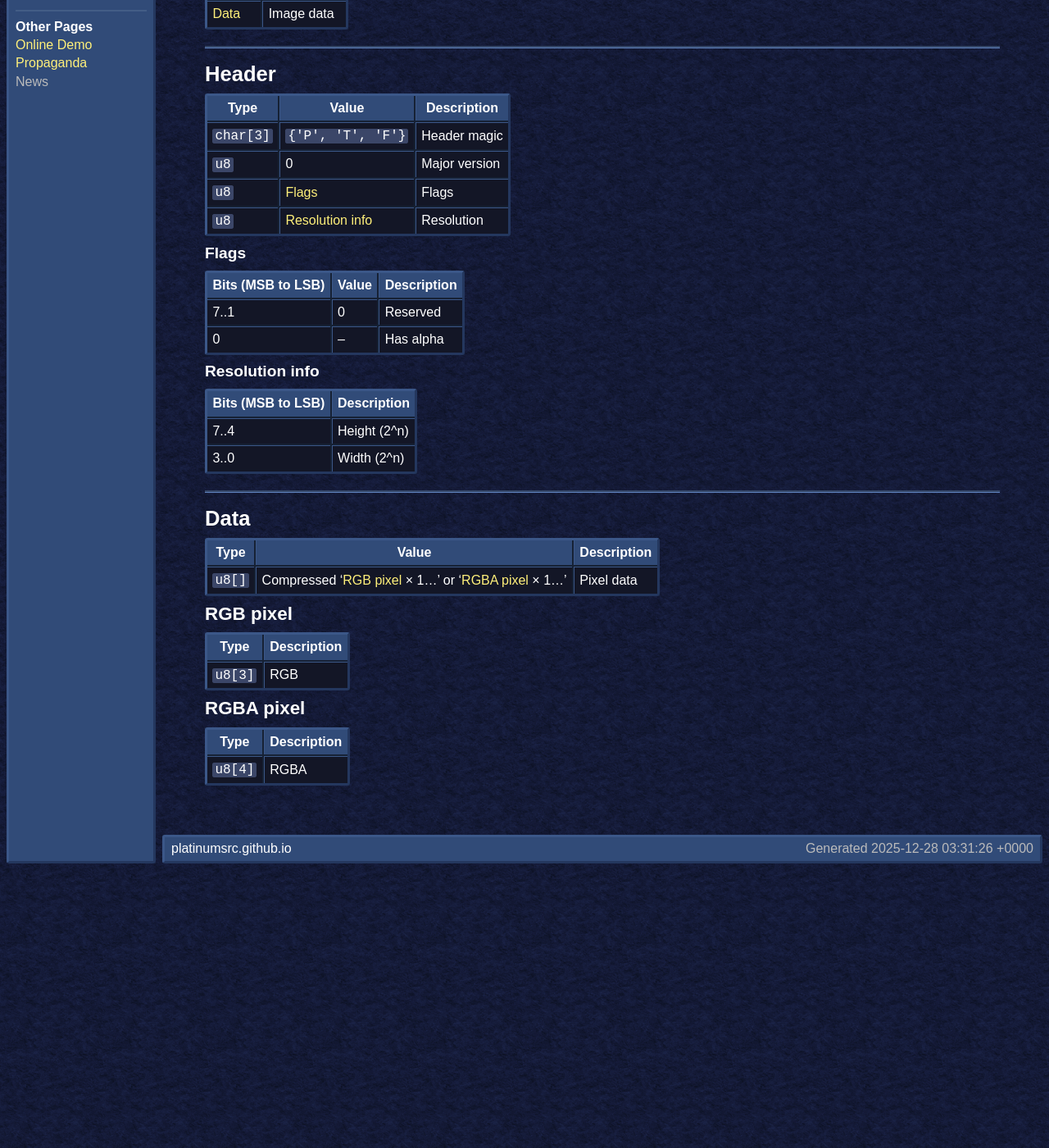
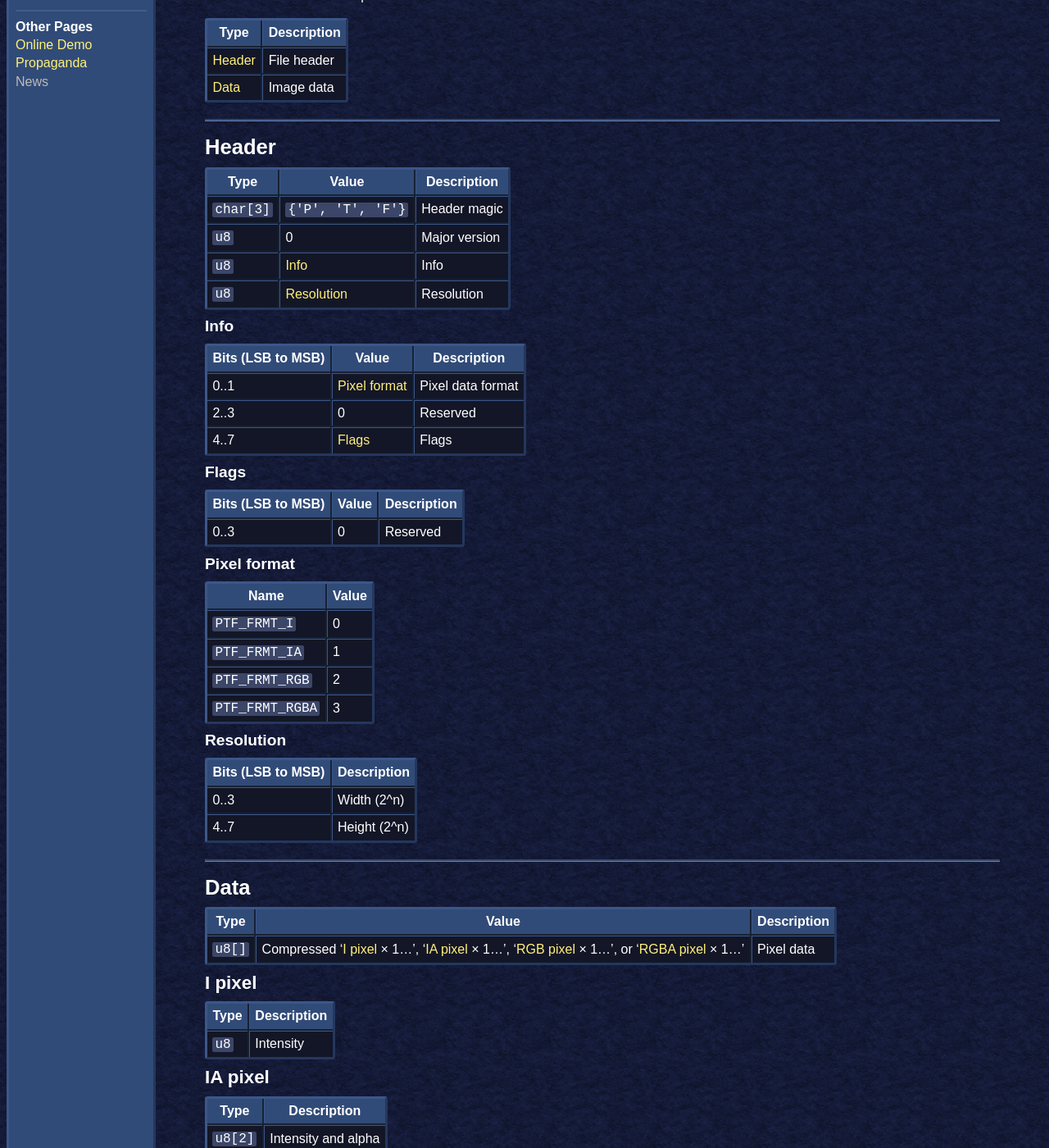
Before and after one commit to PlatinumSrc/platinumsrc.github.io, a Jekyll site: the page built from docs/formats/ptf/index.md, in a window 1280 px wide and 1400 px high, scrolled down 573 px. Shown: the whole window at 82% size. Built offline with Jekyll 4.4.1, drawn with Linux system fonts in a browser that asks for light colours; some of the changed text lies outside the part shown.

Commit message:
Update PTF doc and change to LSB->MSB

```diff
--- a/docs/formats/ptf/index.md
+++ b/docs/formats/ptf/index.md
@@ -9,9 +9,13 @@ next: ptm
 
 - [Format](#format)
     - [Header](#header)
+        - [Info](#info)
         - [Flags](#flags)
-        - [Resolution info](#resolution-info)
+        - [Pixel format](#pixel-format)
+        - [Resolution](#resolution)
     - [Data](#data)
+        - [I pixel](#i-pixel)
+        - [IA pixel](#ia-pixel)
         - [RGB pixel](#rgb-pixel)
         - [RGBA pixel](#rgba-pixel)
 
@@ -37,22 +41,38 @@ next: ptm
 | -
 | `char[3]` | `{'P', 'T', 'F'}` | Header magic
 | `u8` | 0 | Major version
-| `u8` | [Flags](#flags) | Flags
-| `u8` | [Resolution info](#resolution-info) | Resolution
+| `u8` | [Info](#info) | Info
+| `u8` | [Resolution](#resolution) | Resolution
+
+##### Info
+
+| Bits \(LSB to MSB\) | Value | Description
+| -
+| 0..1 | [Pixel format](#pixel-format) | Pixel data format
+| 2..3 | 0 | Reserved
+| 4..7 | [Flags](#flags) | Flags
 
 ##### Flags
 
-| Bits \(MSB to LSB\) | Value | Description
+| Bits \(LSB to MSB\) | Value | Description
 | -
-| 7..1 | 0 | Reserved
-| 0 | -- | Has alpha
+| 0..3 | 0 | Reserved
 
-##### Resolution info
+##### Pixel format
 
-| Bits \(MSB to LSB\) | Description
+| Name | Value
 | -
-| 7..4 | Height (2^n)
-| 3..0 | Width (2^n)
+| `PTF_FRMT_I` | 0
+| `PTF_FRMT_IA` | 1
+| `PTF_FRMT_RGB` | 2
+| `PTF_FRMT_RGBA` | 3
+
+##### Resolution
+
+| Bits \(LSB to MSB\) | Description
+| -
+| 0..3 | Width (2^n)
+| 4..7 | Height (2^n)
 
 ---
 
@@ -60,16 +80,30 @@ next: ptm
 
 | Type | Value | Description
 | -
-| `u8[]` | Compressed '[RGB pixel](#rgb-pixel) × 1...' or '[RGBA pixel](#rgba-pixel) × 1...' | Pixel data
+| `u8[]` | Compressed '[I pixel](#i-pixel) × 1...', '[IA pixel](#ia-pixel) × 1...', '[RGB pixel](#rgb-pixel) × 1...', or '[RGBA pixel](#rgba-pixel) × 1...' | Pixel data
+
+#### I pixel
+
+| Type | Description
+| -
+| `u8` | Intensity
+
+
+#### IA pixel
+
+| Type | Description
+| -
+| `u8[2]` | Intensity and alpha
+
 
 #### RGB pixel
 
 | Type | Description
 | -
-| `u8[3]` | RGB
+| `u8[3]` | Red, green, and blue
 
 #### RGBA pixel
 
 | Type | Description
 | -
-| `u8[4]` | RGBA
+| `u8[4]` | Red, green, blue, and alpha
```
Also changed, not shown: docs/formats/p3m/index.md (+4 -4 lines).
